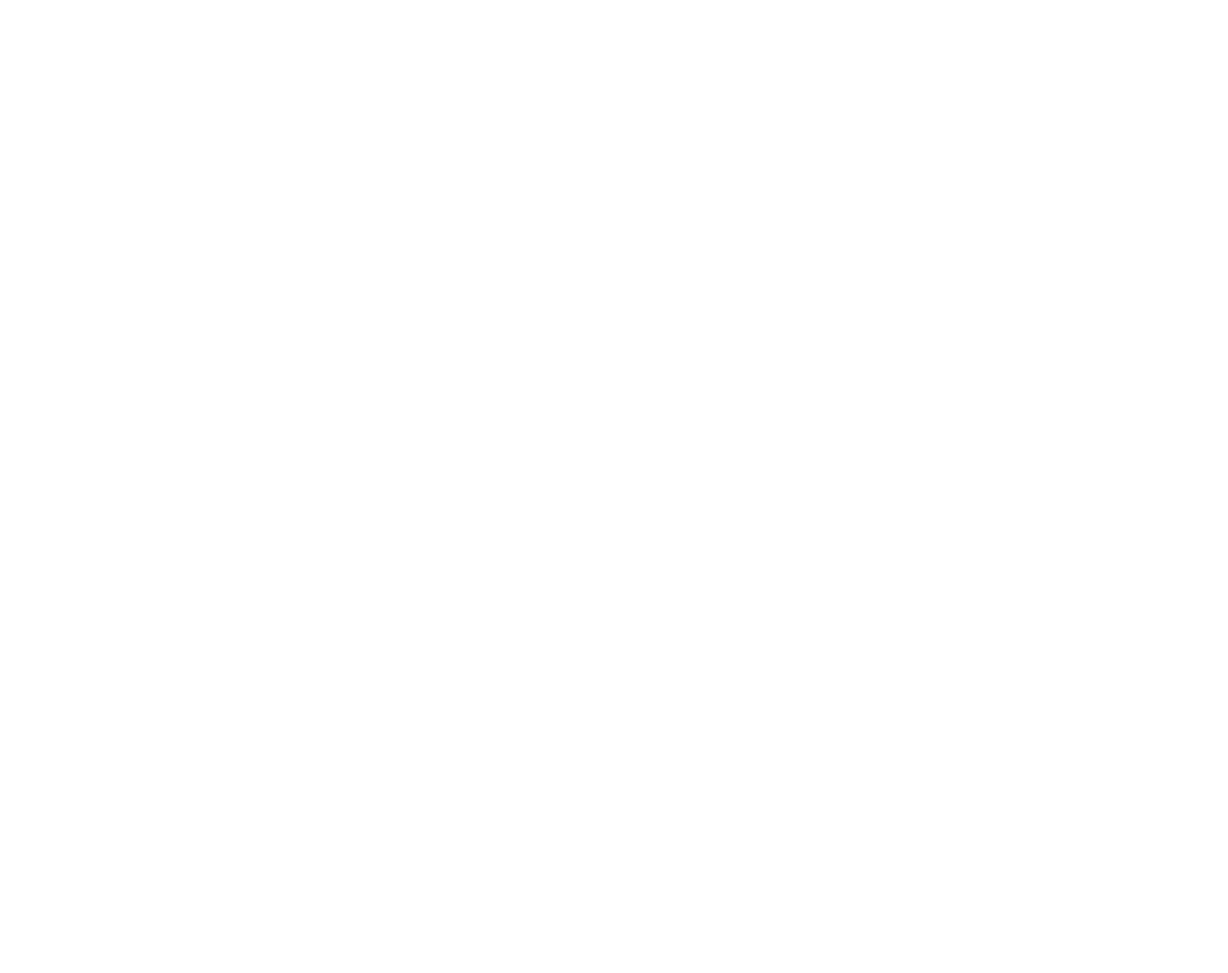
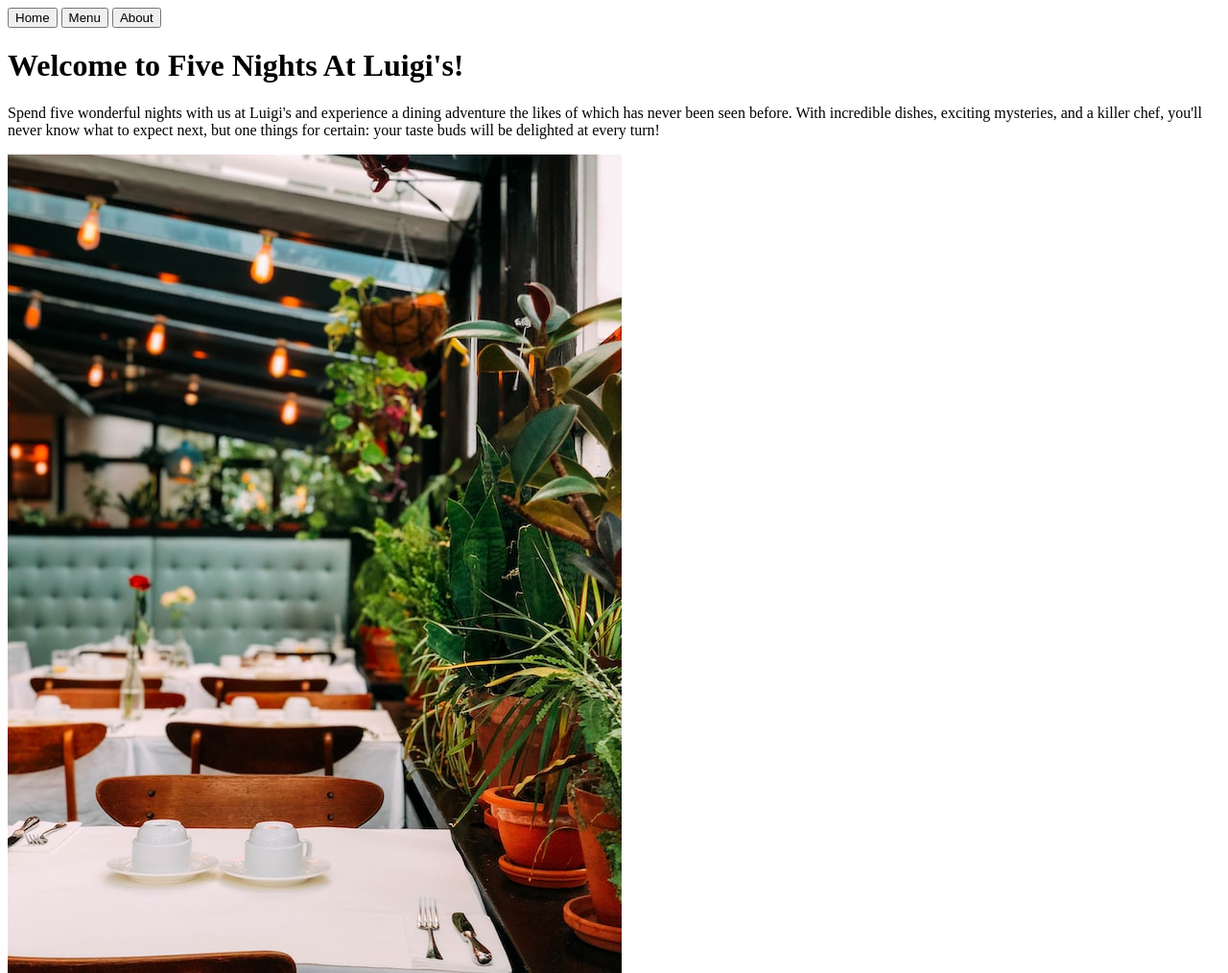
Before and after one commit to jbuschatzke/restaurant, a website built with webpack: page dist/index.html in a window 1280 px wide. Shown: the whole page at 96% size. Before the commit the page ends 800 px from the top, so only its background shows below. Built offline with nearby package versions, Linux system fonts and the light colour scheme.

Commit message:
Initialize webpack, file structure, and js rendering of webpage

```diff
--- a/package.json
+++ b/package.json
@@ -4,7 +4,8 @@
   "description": "",
   "main": "index.js",
   "scripts": {
-    "test": "echo \"Error: no test specified\" && exit 1"
+    "test": "echo \"Error: no test specified\" && exit 1",
+    "build": "webpack"
   },
   "author": "",
   "license": "ISC",
--- /dev/null
+++ b/src/homepage.js
@@ -0,0 +1,12 @@
+export default function createPage() {
+    const homeContainer = document.getElementById('content');
+
+    const homeHeader = document.createElement('h1');
+    homeHeader.textContent = "Welcome to Five Nights At Luigi's!";
+    homeContainer.appendChild(homeHeader);
+
+    const homeFiller = document.createElement('p');
+    homeFiller.textContent =
+        "Spend five wonderful nights with us at Luigi's and experience a dining adventure the likes of which has never been seen before. With incredible dishes, exciting mysteries, and a killer chef, you'll never know what to expect next, but one things for certain: your taste buds will be delighted at every turn!";
+    homeContainer.appendChild(homeFiller);
+};
--- a/src/index.js
+++ b/src/index.js
@@ -1 +1,9 @@
 console.log("Hello World!");
+
+import createPage from "./homepage";
+
+createPage();
+
+const homeDiner = document.createElement("img");
+homeDiner.src = "./tables.jpg";
+document.getElementById('content').appendChild(homeDiner);
--- a/webpack.config.js
+++ b/webpack.config.js
@@ -6,4 +6,12 @@ module.exports = {
         filename: 'main.js',
         path: path.resolve(__dirname, 'dist'),
     },
+    module: {
+        rules: [
+            {
+            test: /\.(png|svg|jpg|jpeg|gif)$/i,
+            type: 'asset/resource',
+            },
+        ],
+    },
 }
```
Also changed, not shown: dist/index.html, dist/main.js, dist/tables.jpg (added).
